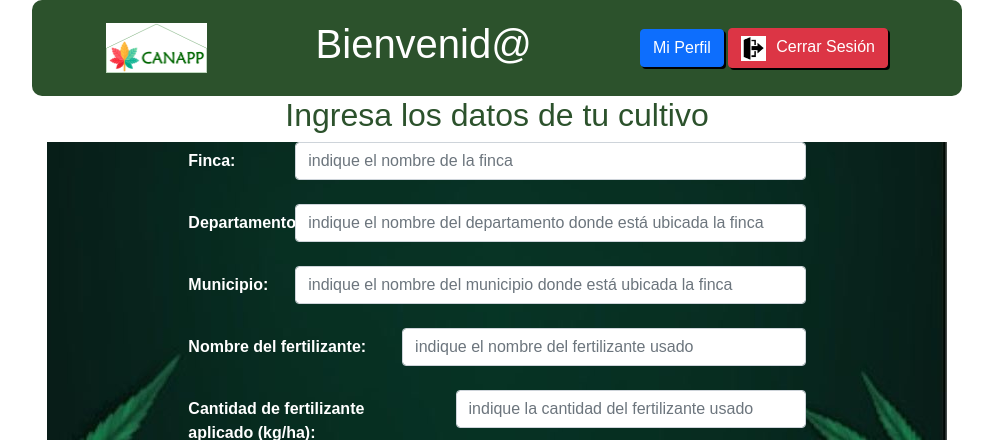
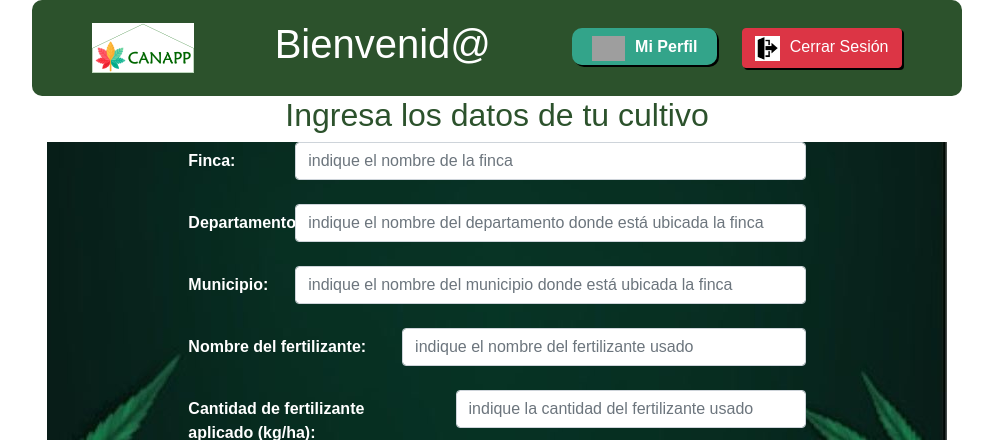
Before and after one commit to marianamure/Proyecto-grupal, a Flask app: template flask_app/templates/nuevo_dato.html in a window 1280 px wide. Shown: the top 440 px of the page, without its empty margins (143-1136 px from the left). Run offline with Flask 2, Linux system fonts and the light colour scheme; the template is opened without the code that fills it, so the values that code supplies are empty; some web fonts are replaced; grey boxes are pictures that could not be loaded.

Commit message:
Update nuevo_dato.html

```diff
--- a/flask_app/templates/nuevo_dato.html
+++ b/flask_app/templates/nuevo_dato.html
@@ -19,7 +19,7 @@
                 <img class="logo" src="../static/images/logo claro.png" alt="logo_claro"/>
                 <h1>Bienvenid@ {{user.first_name}}</h1>
                 <div class="button">
-                    <a href="/mi_perfil_cultivador" class="btn btn-primary">Mi Perfil</a>
+                    <a href="/mi_perfil" id="boton"><img src="../static/images/perfil.jpg" alt="perfil" class="perfil"/>Mi Perfil</a>
                     <a href="/logout" class="btn btn-danger"><img src="../static/images/salida.jpg" alt="salida" class="salida"/>Cerrar Sesión</a>
                 </div>
             </header>
```
